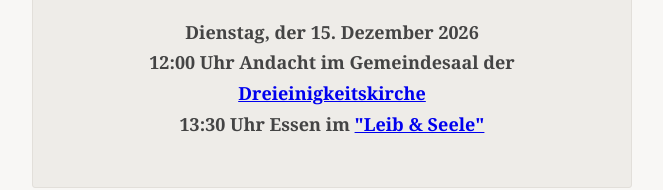
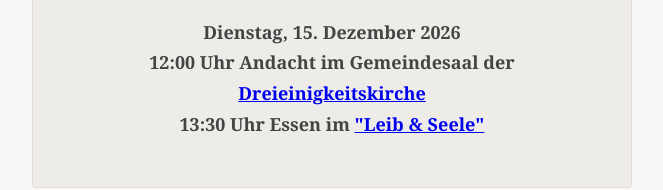
Before and after one commit to hollisbrown/markus_nachruf, a plain HTML site: page index.html in a window 1280 px wide. Shown: the part 4434-4624 px from the top of the page, without its empty margins (308-971 px from the left). Drawn offline with Linux system fonts and the light colour scheme.

Commit message:
Update index.html

```diff
--- a/index.html
+++ b/index.html
@@ -209,7 +209,7 @@
         </p>
 
         <p class="event-details">
-            Dienstag, der 15. Dezember 2026<br>
+            Dienstag, 15. Dezember 2026<br>
             12:00 Uhr Andacht im Gemeindesaal der <a href="https://maps.app.goo.gl/tyYxZbioW6SA6LPN8">Dreieinigkeitskirche</a><br>
             13:30 Uhr Essen im <a href="https://maps.app.goo.gl/UgwepUFAfKmmtbt78">"Leib & Seele"</a><br>
         </p>
```
